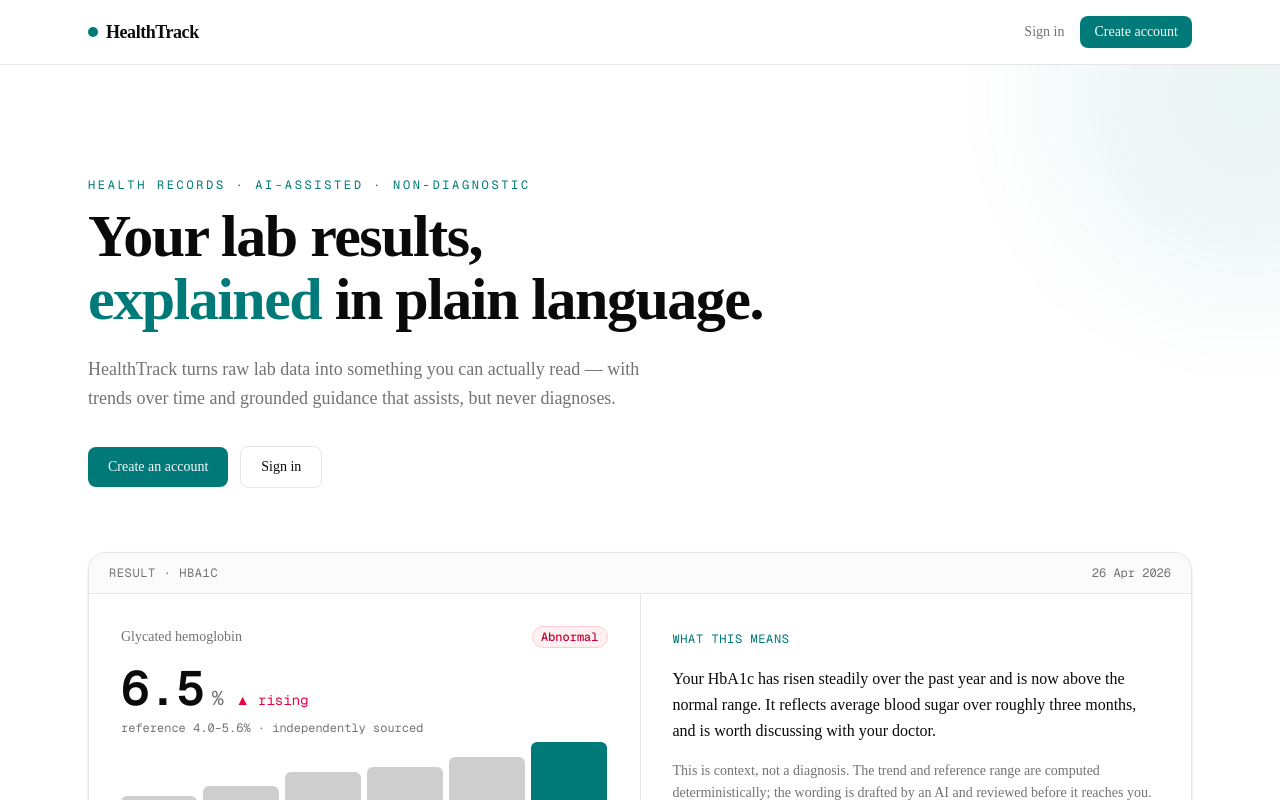
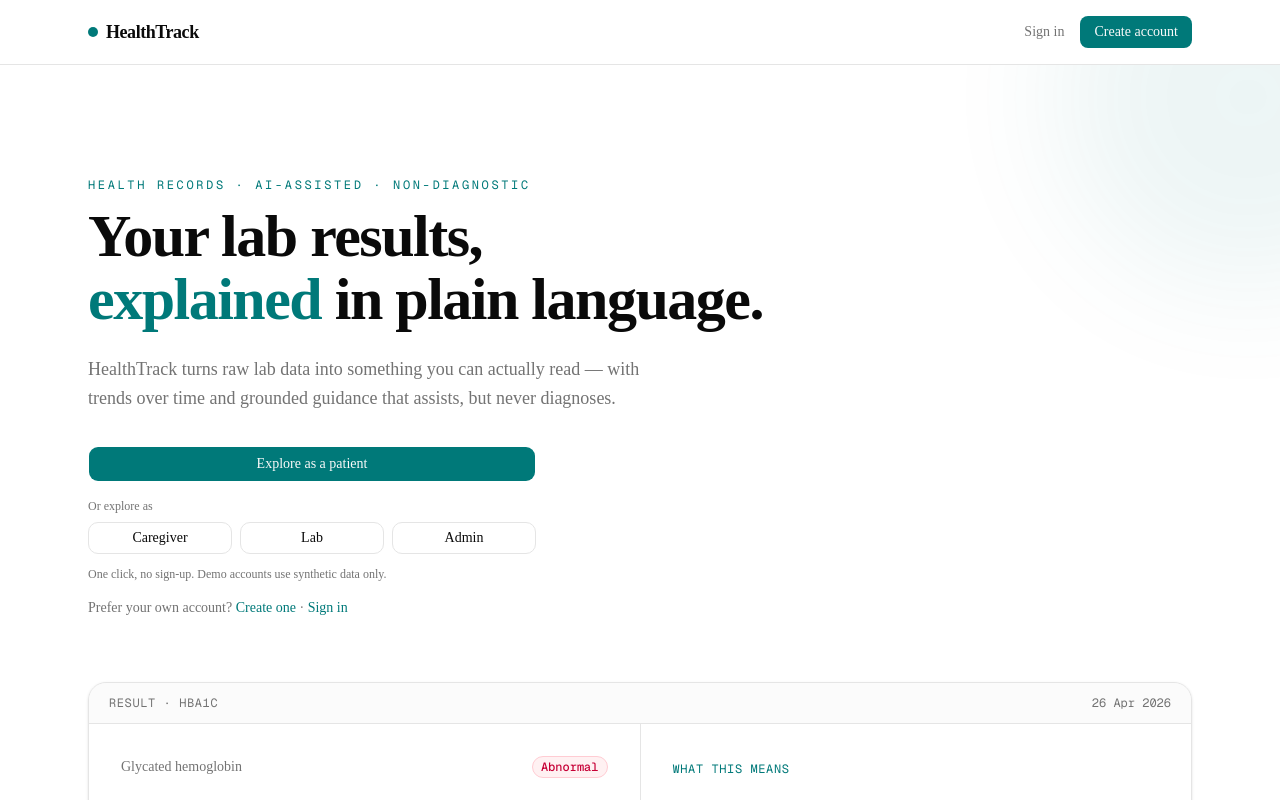
Before and after one commit to justmic007/HealthTrack-web, a Next.js app: page / in a window 1280 px wide. Shown: the top 800 px of the page. Built offline with nearby package versions, Linux system fonts and the light colour scheme; no server answers.

Commit message:
feat(demo): one-click demo access on landing page for reviewers

```diff
--- a/app/page.tsx
+++ b/app/page.tsx
@@ -3,6 +3,7 @@
 // Color discipline: teal = brand/interaction; emerald/amber/rose = clinical status
 // only. Signature: the hero IS a real "result -> explanation" product moment.
 import Link from "next/link";
+import { DemoAccess } from "@/components/DemoAccess";
 
 export const metadata = {
   title: "HealthTrack — your lab results, explained",
@@ -70,15 +71,15 @@ export default function Landing() {
             with trends over time and grounded guidance that assists, but never
             diagnoses.
           </p>
-          <div className="mt-8 flex flex-wrap items-center gap-3">
-            <Link href="/register" className="rounded-md bg-primary px-5 py-2.5 text-sm font-medium text-primary-foreground transition-opacity hover:opacity-90">
-              Create an account
-            </Link>
-            <Link href="/login" className="rounded-md border border-border px-5 py-2.5 text-sm font-medium transition-colors hover:bg-muted">
-              Sign in
-            </Link>
+          <div className="mt-8 max-w-md">
+            <DemoAccess />
+            <p className="mt-4 text-sm text-muted-foreground">
+              Prefer your own account?{" "}
+              <Link href="/register" className="font-medium text-primary hover:underline">Create one</Link>
+              {" · "}
+              <Link href="/login" className="font-medium text-primary hover:underline">Sign in</Link>
+            </p>
           </div>
-
           {/* signature artifact: a result being explained */}
           <div className="mt-16 overflow-hidden rounded-2xl border border-border shadow-sm">
             <div className="flex items-center justify-between border-b border-border bg-muted/40 px-5 py-3">
@@ -265,15 +266,16 @@ export default function Landing() {
         <div className="mx-auto max-w-6xl px-6 py-24 text-center">
           <h2 className="text-3xl font-semibold tracking-tight sm:text-4xl">See it for yourself</h2>
           <p className="mx-auto mt-4 max-w-md text-muted-foreground">
-            Create an account and explore the patient experience, or sign in.
+            Try the demo with one click, or create an account.
           </p>
-          <div className="mt-8 flex justify-center gap-3">
-            <Link href="/register" className="rounded-md bg-primary px-6 py-3 text-sm font-medium text-primary-foreground transition-opacity hover:opacity-90">
-              Create an account
-            </Link>
-            <Link href="/login" className="rounded-md border border-border px-6 py-3 text-sm font-medium transition-colors hover:bg-muted">
-              Sign in
-            </Link>
+          <div className="mx-auto mt-8 max-w-sm">
+            <DemoAccess />
+            <p className="mt-4 text-sm text-muted-foreground">
+              Or{" "}
+              <Link href="/register" className="font-medium text-primary hover:underline">create an account</Link>
+              {" · "}
+              <Link href="/login" className="font-medium text-primary hover:underline">sign in</Link>
+            </p>
           </div>
         </div>
       </section>
--- /dev/null
+++ b/components/DemoAccess.tsx
@@ -0,0 +1,67 @@
+// components/DemoAccess.tsx — one-click demo sign-in for reviewers.
+// Signs in as a synthetic seed account and routes to that role's home.
+"use client";
+
+import { useState, useEffect } from "react";
+import { useRouter } from "next/navigation";
+import { login } from "@/lib/api";
+import { useAuth, homeForRole } from "@/lib/auth-context";
+import { Button } from "@/components/ui/button";
+import { DEMO_PASSWORD, DEMO_ACCOUNTS } from "@/lib/demo-accounts";
+
+export function DemoAccess({ className }: { className?: string }) {
+  const router = useRouter();
+  const { refresh } = useAuth();
+  const [busy, setBusy] = useState<string | null>(null);
+  const [slow, setSlow] = useState(false);
+  const [error, setError] = useState<string | null>(null);
+
+  // The backend can be asleep on first hit; explain the wait instead of looking stuck.
+  useEffect(() => {
+    if (!busy) { setSlow(false); return; }
+    const t = setTimeout(() => setSlow(true), 4000);
+    return () => clearTimeout(t);
+  }, [busy]);
+
+  async function enter(role: string, email: string) {
+    setError(null);
+    setBusy(role);
+    try {
+      await login(email, DEMO_PASSWORD);
+      const me = await refresh();
+      router.push(homeForRole(me?.user_type));
+    } catch {
+      setError("Couldn't start the demo. Please try again in a moment.");
+      setBusy(null);
+    }
+  }
+
+  const [primary, ...others] = DEMO_ACCOUNTS;
+
+  return (
+    <div className={className}>
+      <Button size="lg" className="w-full" disabled={!!busy}
+        onClick={() => enter(primary.role, primary.email)}>
+        {busy === primary.role ? "Opening demo…" : `Explore as a ${primary.role.toLowerCase()}`}
+      </Button>
+      <p className="mb-2 mt-4 text-xs text-muted-foreground">Or explore as</p>
+      <div className="grid grid-cols-3 gap-2">
+        {others.map((a) => (
+          <Button key={a.role} variant="outline" disabled={!!busy}
+            onClick={() => enter(a.role, a.email)}>
+            {busy === a.role ? "…" : a.role}
+          </Button>
+        ))}
+      </div>
+      {slow && (
+        <p className="mt-3 text-xs text-muted-foreground">
+          Waking the demo server. The first sign-in can take up to a minute.
+        </p>
+      )}
+      {error && <p className="mt-3 text-xs text-destructive">{error}</p>}
+      <p className="mt-3 text-xs text-muted-foreground">
+        One click, no sign-up. Demo accounts use synthetic data only.
+      </p>
+    </div>
+  );
+}
--- /dev/null
+++ b/lib/demo-accounts.ts
@@ -0,0 +1,10 @@
+// Synthetic seed accounts for one-click reviewer access. No real data.
+// Remove an entry to hide that role everywhere.
+export const DEMO_PASSWORD = "REMOVED";
+
+export const DEMO_ACCOUNTS = [
+  { role: "Patient", email: "amara@seed.healthtrack.dev", blurb: "Results, trends, AI guidance, sharing" },
+  { role: "Caregiver", email: "caregiver@seed.healthtrack.dev", blurb: "Sees only what a patient shares" },
+  { role: "Lab", email: "labuser@seed.healthtrack.dev", blurb: "Uploads results, PDF extraction" },
+  { role: "Admin", email: "admin@seed.healthtrack.dev", blurb: "Lab review and platform analytics" },
+];
```
